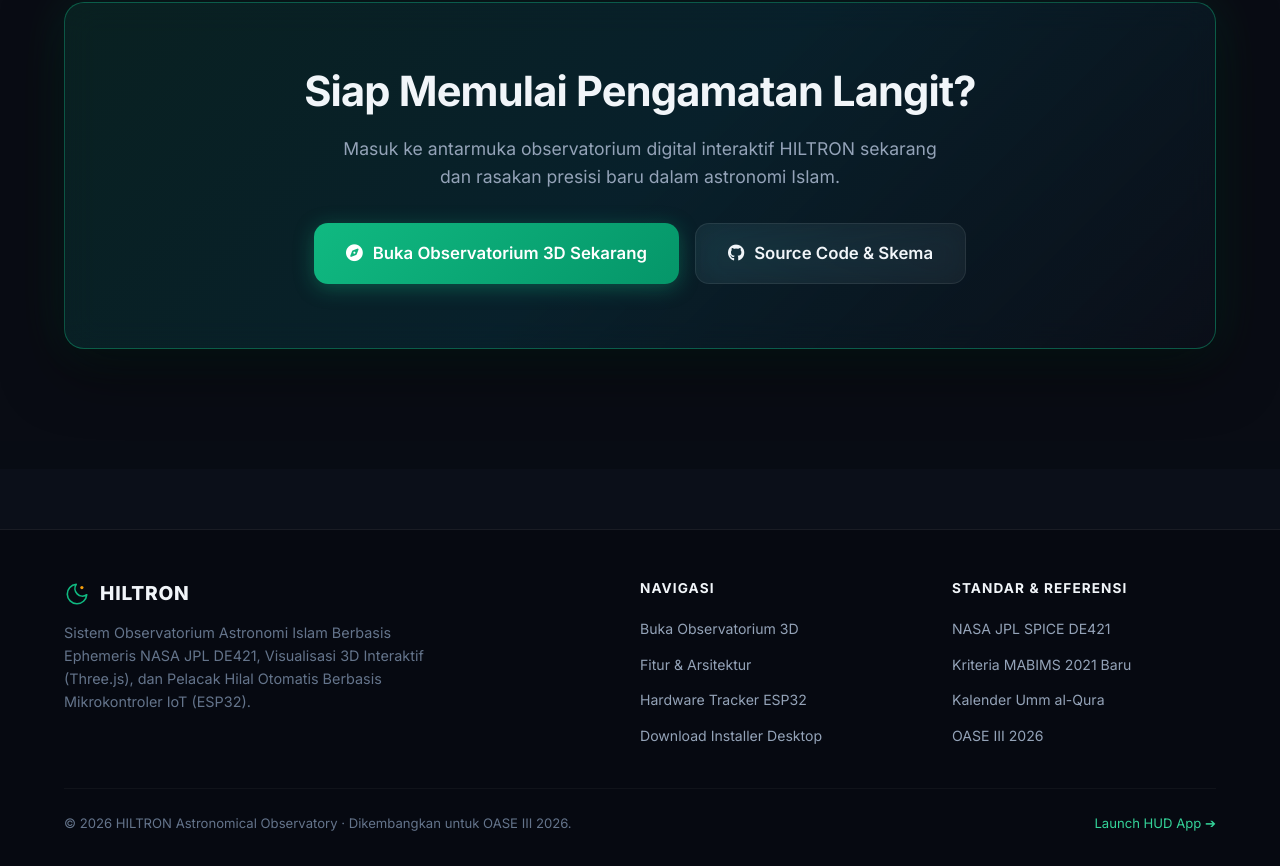
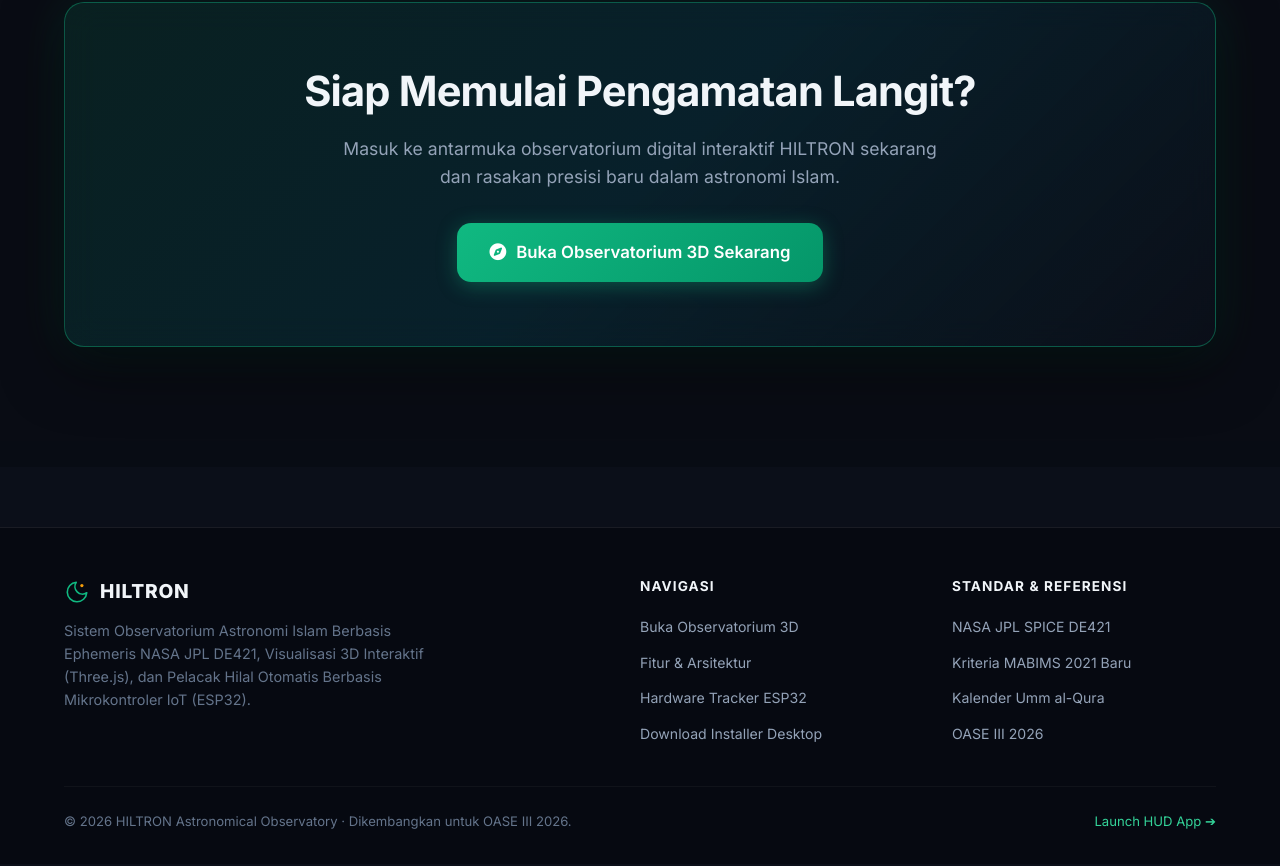
Before and after one commit to azannn18/falak_hub, a plain HTML site: page frontend/index.html in a window 1280 px wide. Shown: the part 4640-5506 px from the top of the page. Drawn offline with Linux system fonts and the light colour scheme; no server answers.

Commit message:
chore: remove Source Code & Skema CTA button

```diff
--- a/frontend/index.html
+++ b/frontend/index.html
@@ -495,10 +495,6 @@
                             <i class="fas fa-compass"></i>
                             <span>Buka Observatorium 3D Sekarang</span>
                         </a>
-                        <a href="https://github.com" target="_blank" class="btn btn-secondary btn-lg">
-                            <i class="fab fa-github"></i>
-                            <span>Source Code & Skema</span>
-                        </a>
                     </div>
                 </div>
 
```
